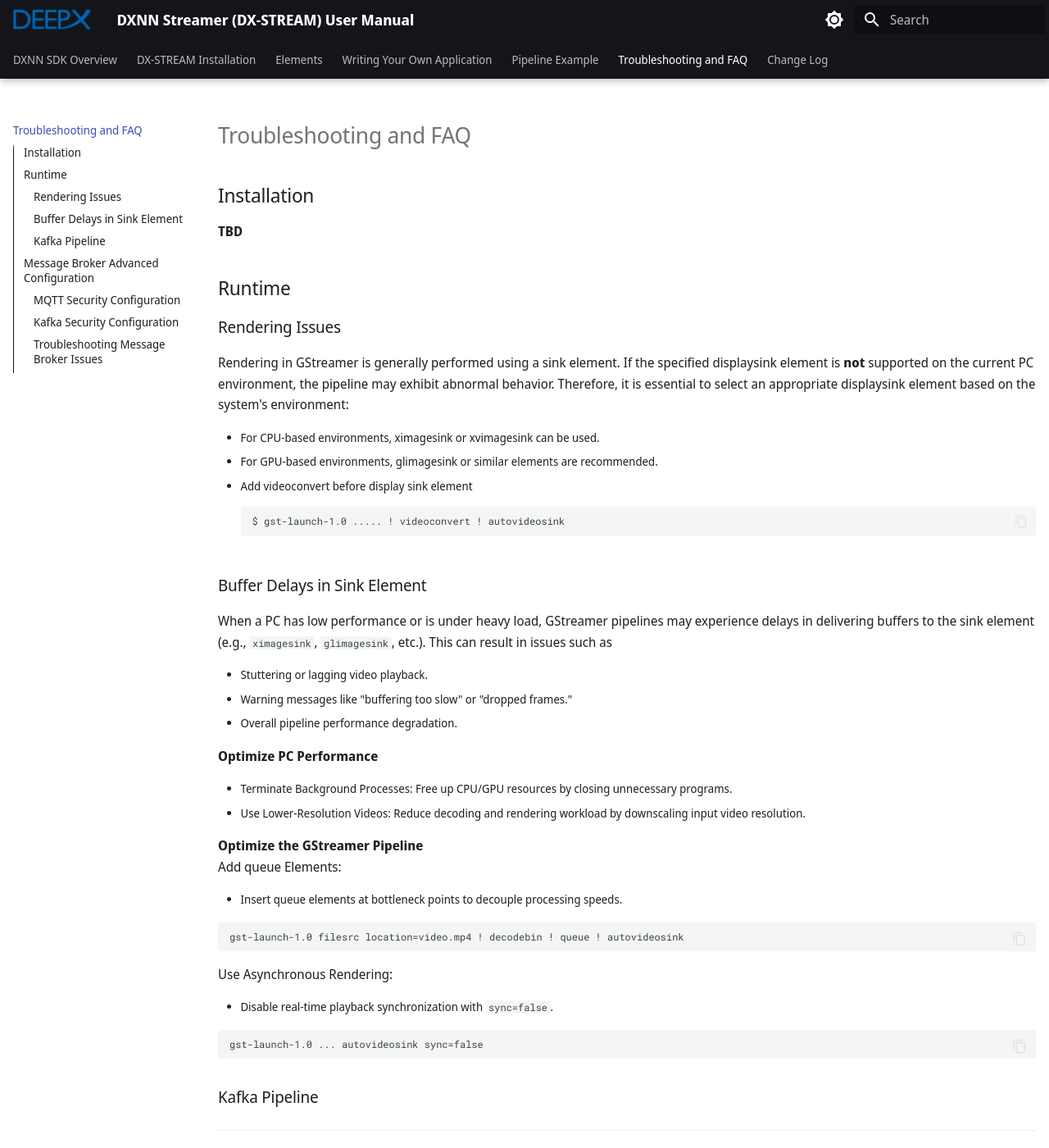
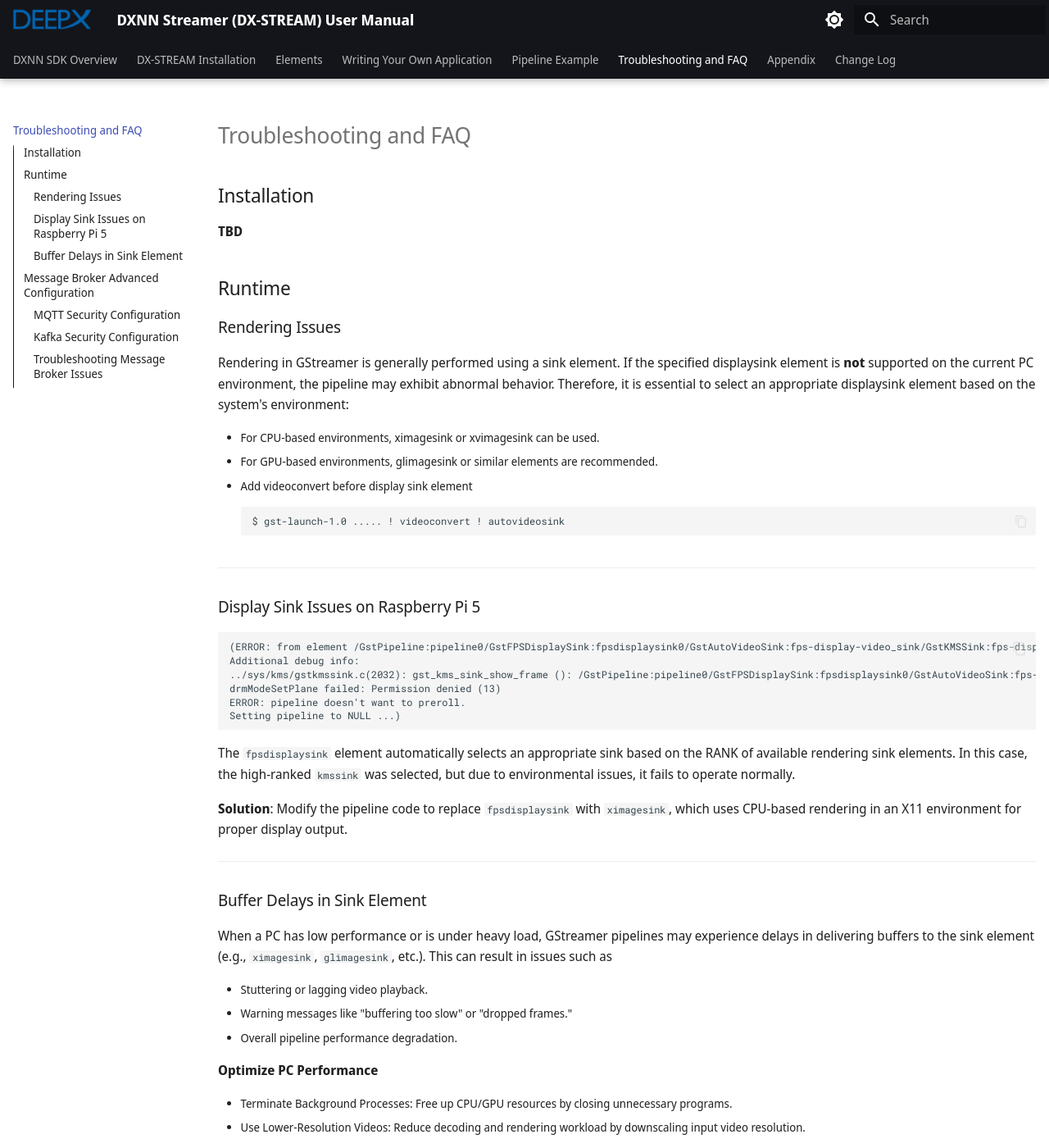
Before and after one commit to DEEPX-AI/dx_stream, an MkDocs documentation site: the page built from docs/source/docs/06_Troubleshooting_and_FAQ.md, in a window 1280 px wide and 1400 px high. Shown: the whole window at 82% size. Built offline with MkDocs 1.6.1 and Material for MkDocs 9.7.7, drawn with Linux system fonts in a browser that asks for light colours.

````diff
--- a/docs/mkdocs.yml
+++ b/docs/mkdocs.yml
@@ -56,6 +56,9 @@ nav:
       - Secondary Inference Pipeline: docs/Pipeline_Example/05_03_Secondary-Inference.md
       - MsgBroker Pipeline: docs/Pipeline_Example/05_04_MsgBroker.md
   - Troubleshooting and FAQ: docs/06_Troubleshooting_and_FAQ.md
+  - Appendix:
+      - Build on OrangePi5Plus: docs/Appendix_Build_on_OrangePi5Plus.md
+      - Performance Evaluation With GsgShark: docs/Appendix_Performance_Evaluation_with_GstShark.md
   - Change Log: docs/Appendix_Change_Log.md
 
 plugins:
@@ -66,7 +69,7 @@ plugins:
       #
       #cover: false
       cover_title: DXNN Streamer (DX-STREAM) User Manual
-      cover_subtitle: v2.0.0
+      cover_subtitle: v2.1.0
       cover_logo: img/deepx.png
       custom_template_path: docs/stylesheets
       #back_cover: true
@@ -92,7 +95,7 @@ plugins:
       #render_js: true
       #headless_chrome_path: headless-chromium
       #
-      output_path: ../DEEPX_DX-STREAM_UM_v2.0.0.pdf
+      output_path: ../DEEPX_DX-STREAM_UM_v2.1.0.pdf
       #enabled_if_env: ENABLE_PDF_EXPORT
       #
       #debug_html: true
--- a/docs/source/docs/06_Troubleshooting_and_FAQ.md
+++ b/docs/source/docs/06_Troubleshooting_and_FAQ.md
@@ -16,6 +16,25 @@ Rendering in GStreamer is generally performed using a sink element. If the speci
     ```
     $ gst-launch-1.0 ..... ! videoconvert ! autovideosink
     ```
+
+---
+
+### Display Sink Issues on Raspberry Pi 5
+
+```
+(ERROR: from element /GstPipeline:pipeline0/GstFPSDisplaySink:fpsdisplaysink0/GstAutoVideoSink:fps-display-video_sink/GstKMSSink:fps-display-video_sink-actual-sink-kms: GStreamer encountered a general resource error.
+Additional debug info:
+../sys/kms/gstkmssink.c(2032): gst_kms_sink_show_frame (): /GstPipeline:pipeline0/GstFPSDisplaySink:fpsdisplaysink0/GstAutoVideoSink:fps-display-video_sink/GstKMSSink:fps-display-video_sink-actual-sink-kms:
+drmModeSetPlane failed: Permission denied (13)
+ERROR: pipeline doesn't want to preroll.
+Setting pipeline to NULL ...)
+```
+
+The `fpsdisplaysink` element automatically selects an appropriate sink based on the RANK of available rendering sink elements. In this case, the high-ranked `kmssink` was selected, but due to environmental issues, it fails to operate normally.
+
+**Solution**: Modify the pipeline code to replace `fpsdisplaysink` with `ximagesink`, which uses CPU-based rendering in an X11 environment for proper display output.
+
+---
 
 ### Buffer Delays in Sink Element
 
@@ -47,8 +66,6 @@ Use Asynchronous Rendering:
 ```
 gst-launch-1.0 ... autovideosink sync=false
 ```
-
-### Kafka Pipeline
 
 ---
 
@@ -110,6 +127,8 @@ tls_capath = /path/to/ca/certificates
 tls_certfile = /path/to/client.crt
 tls_keyfile = /path/to/client.key
 ```
+
+---
 
 ### **Kafka Security Configuration**
 
````
Also changed, not shown: RELEASE_NOTES_MATERIAL.md (added, +1 -0 lines), docs/source/docs/Elements/03_02_DxInfer.md (+1 -1 lines).
